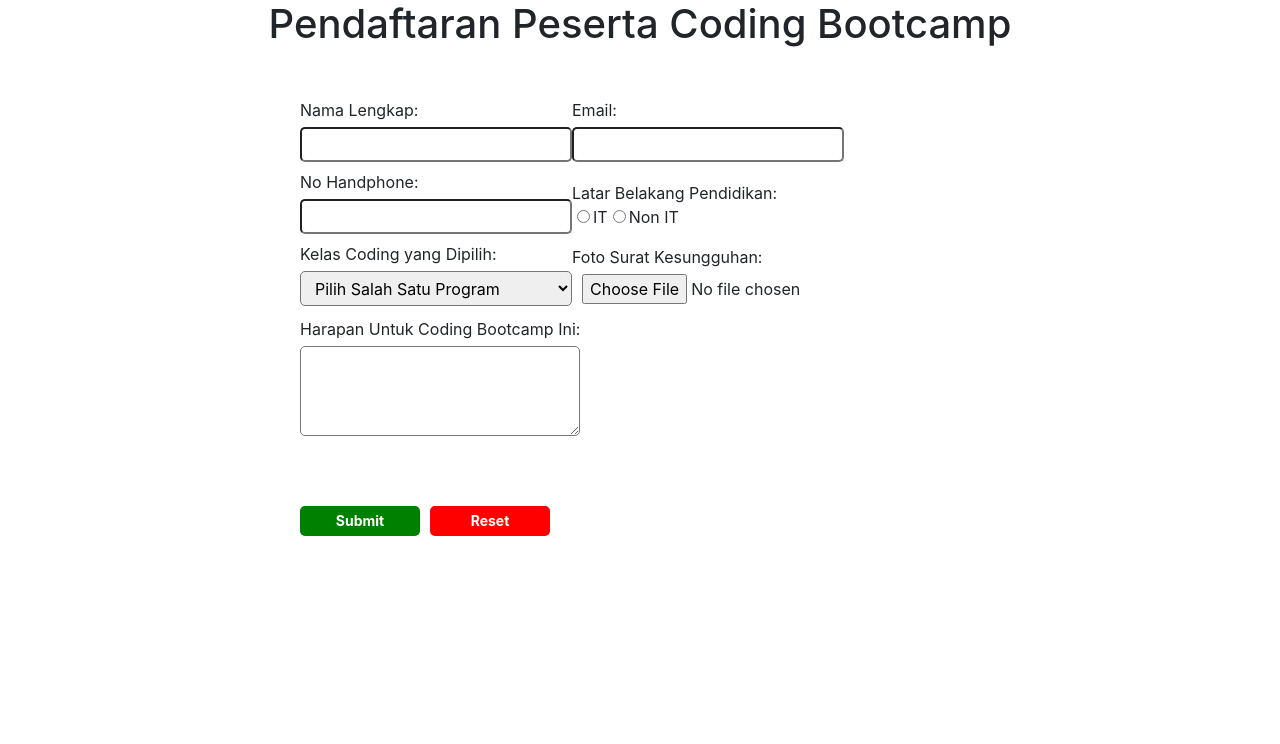
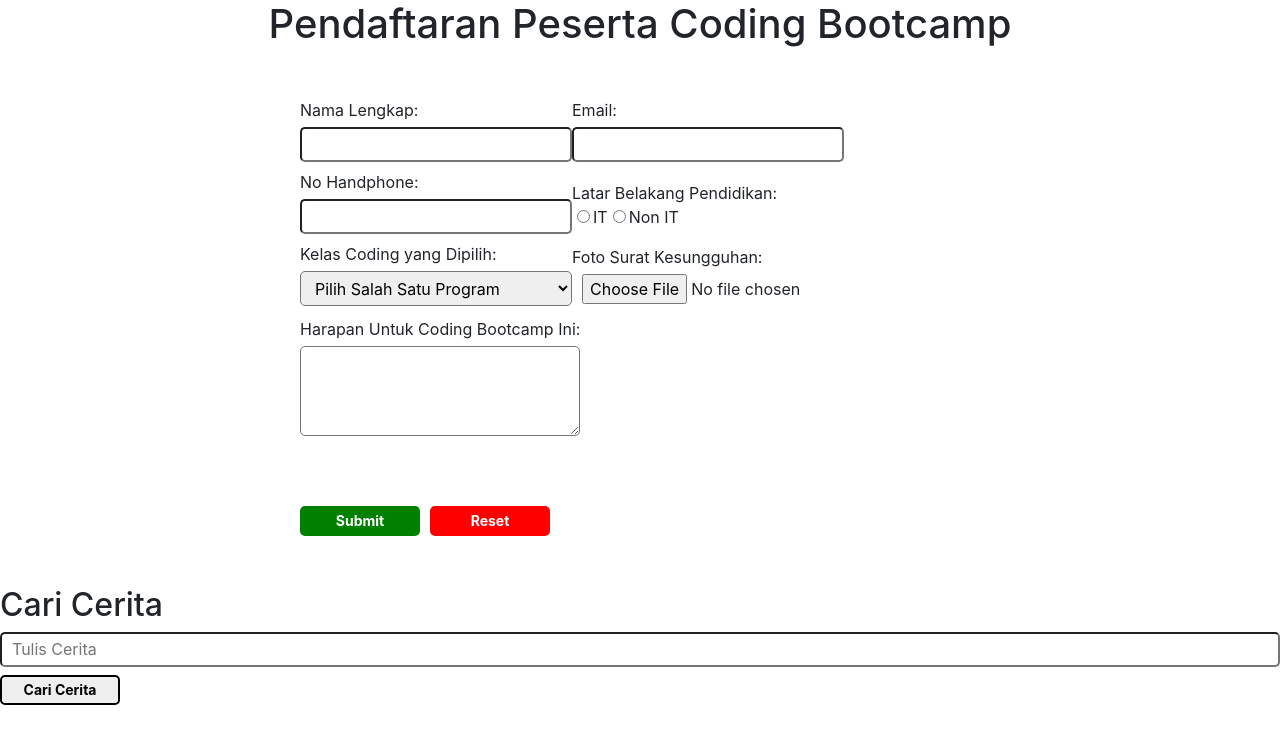
Before and after one commit to agusdwimilniadi/tugas-react, a React (Create React App) app: page / in a window 1280 px wide. Shown: the top 744 px of the page. Built offline with nearby package versions, Linux system fonts and the light colour scheme.

Commit message:
test fix

```diff
--- a/src/App.js
+++ b/src/App.js
@@ -1,4 +1,5 @@
 import NameForm from "./pages/FormCoding";
+import Search from "./pages/Search";
 
 
 
@@ -8,6 +9,8 @@ function App() {
   return (
     <>
       <NameForm/>
+      <Search/>
+
     </>
   );
 }
```
